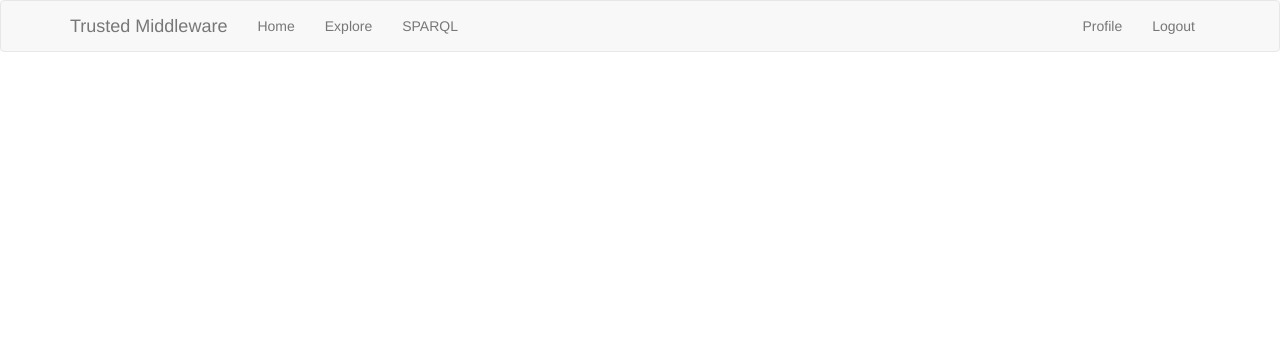
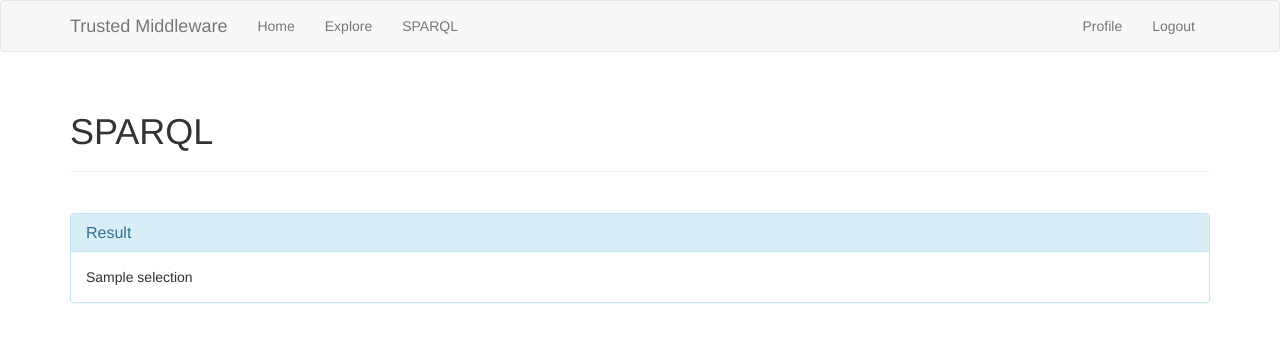
Before and after one commit to leroykim/TRUCE, a Python web app: template tm/app/templates/sparql/data_form.html in a window 1280 px wide. Shown: the top 342 px of the page. Run offline with Jinja, Linux system fonts and the light colour scheme; the template is opened without the code that fills it: most values are stand-ins (such as "Sample title", 1, 10 or a date in 2020); some libraries are stand-ins or nearby versions.

Commit message:
Add result box in the data query form

```diff
--- a/tm/app/templates/sparql/data_form.html
+++ b/tm/app/templates/sparql/data_form.html
@@ -2,9 +2,26 @@
 {% import 'bootstrap/wtf.html' as wtf %}
 
 {% block app_content %}
+<div class="page-header">
+    <h1>SPARQL</h1>
+</div>
+
 <div class="row">
     <div class="col-md-4">
         {{ wtf.quick_form(form) }}
     </div>
 </div>
+<br>
+<div class="panel panel-info">
+    <div class="panel-heading">
+      <h3 class="panel-title">Result</h3>
+    </div>
+    <div class="panel-body">
+        {% if selection %}
+            {{selection}}
+        {% else %}
+            Submit data forms first.
+        {% endif %}
+    </div>
+  </div>
 {% endblock %}
```
Also changed, not shown: tm/app/sparql/routes.py (+8 -2 lines).
